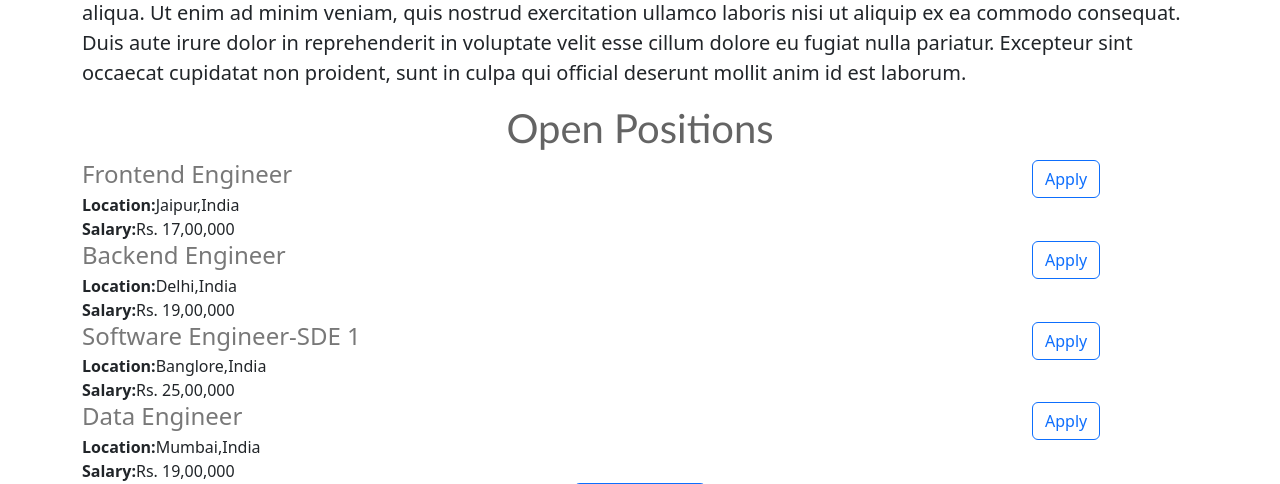
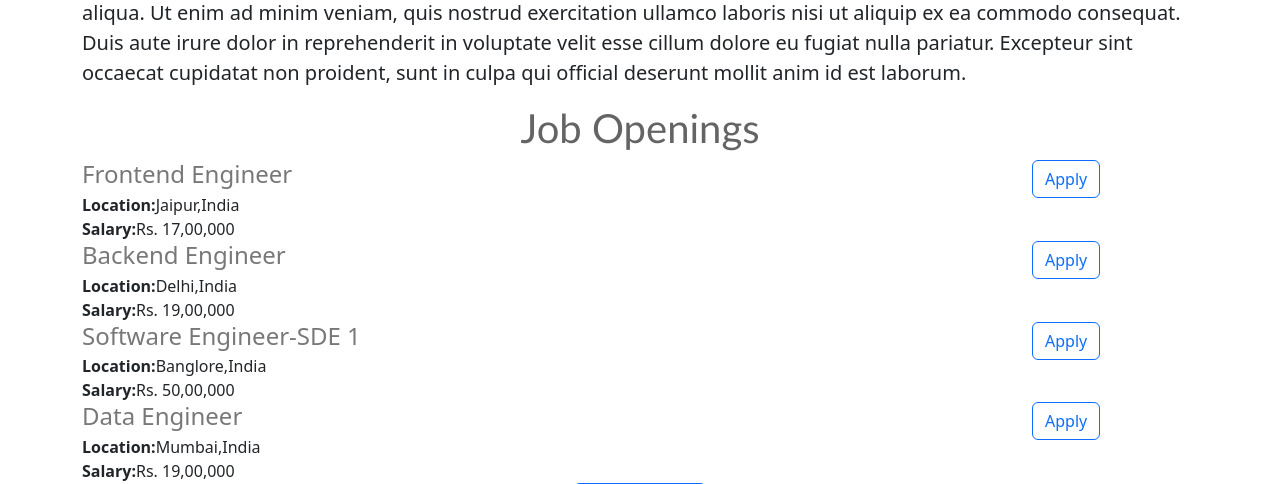
Before and after one commit to Swapniil2412/Jovian-career-website-V2, a Flask app: page / in a window 1280 px wide. Shown: the part 888-1372 px from the top of the page. Run offline with Flask 3, Linux system fonts and the light colour scheme.

Commit message:
Made some changes

```diff
--- a/app.py
+++ b/app.py
@@ -20,7 +20,7 @@ JOBS=[
   "id":3,
   "title": "Software Engineer-SDE 1",
   "location": "Banglore,India",
-  "salary": "Rs. 25,00,000"
+  "salary": "Rs. 50,00,000"
 },
 
 {
--- a/templates/home.html
+++ b/templates/home.html
@@ -53,7 +53,7 @@
     <h2 class="text-center" mt-2 mb-4> About Jovians </h2>
     <p class="lead"> Lorem ipsum dolor sit amet, consectetur adipiscing elit, sed do eiusmod tempor incididunt ut labore et dolore magna aliqua. Ut enim ad minim veniam, quis nostrud exercitation ullamco laboris nisi ut aliquip ex ea commodo consequat. Duis aute irure dolor in reprehenderit in voluptate velit esse cillum dolore eu fugiat nulla pariatur. Excepteur sint occaecat cupidatat non proident, sunt in culpa qui official deserunt mollit anim id est laborum. </p>
 
-    <h2 class="text-align:center" mt-2 mb-4> Open Positions</h2>
+    <h2 class="text-align:center" mt-2 mb-4> Job Openings</h2>
       <div>
       {% for job in jobs %}
       {% include 'jobitem.html'%}
```
